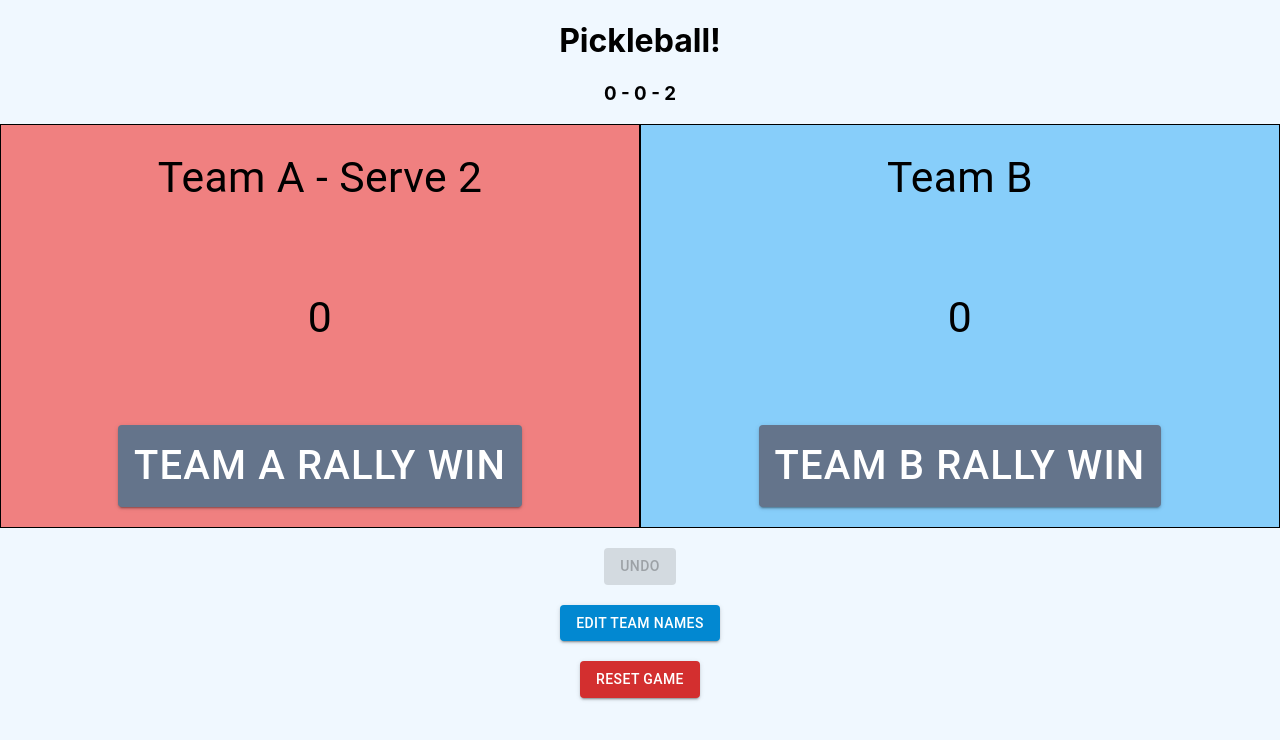
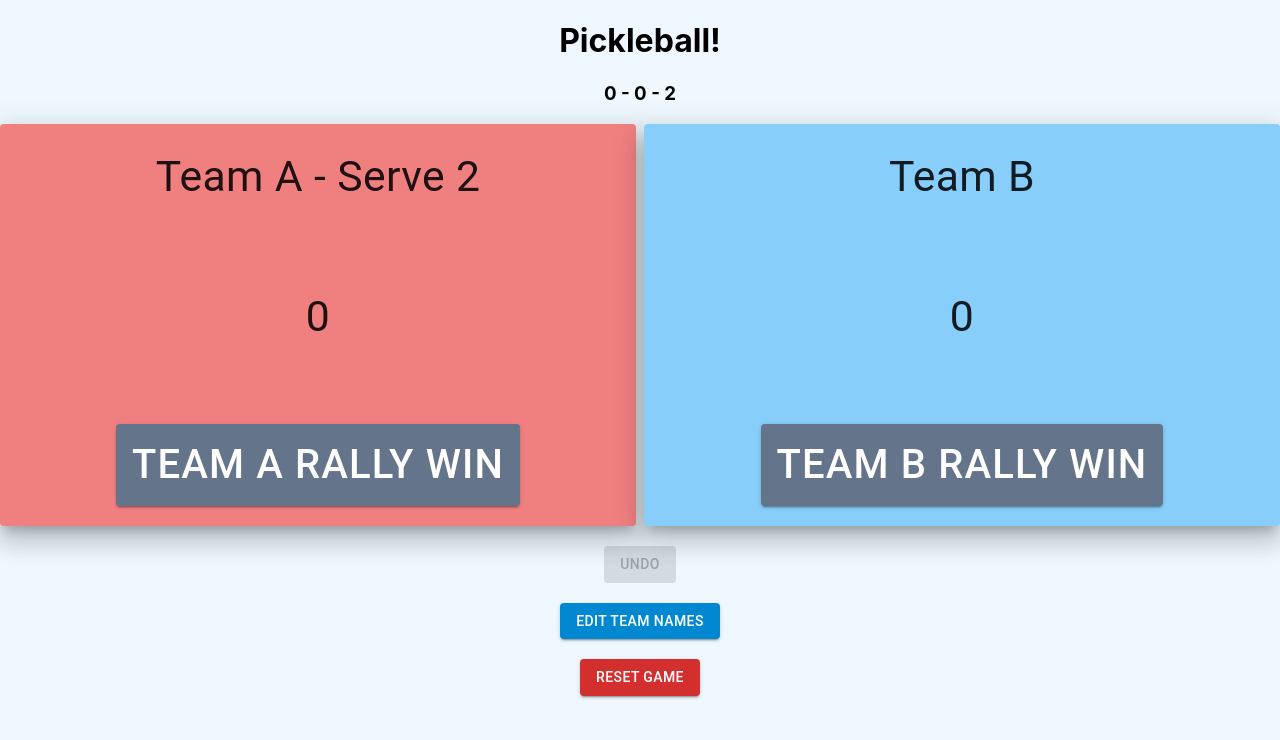
Before and after one commit to doey77/pickleball-scorer, a React (Create React App) app: page / in a window 1280 px wide. Shown: the top 740 px of the page. Built offline with nearby package versions, Linux system fonts and the light colour scheme.

Commit message:
use cards

```diff
--- a/src/components/Scoreboard.tsx
+++ b/src/components/Scoreboard.tsx
@@ -29,7 +29,7 @@ export default function Scoreboard(props: ScoreboardProps) {
   return (
     <>
       <h3>{score}</h3>
-      <Grid container columns={width > 900 ? 2 : 1}>
+      <Grid container spacing={1} columns={width > 900 ? 2 : 1}>
         <Grid item xs={1}>
           <ScoreboardTeamScore
             score={game.scoreA}
--- a/src/components/ScoreboardTeamScore.tsx
+++ b/src/components/ScoreboardTeamScore.tsx
@@ -1,6 +1,6 @@
 import Stack from '@mui/material/Stack'
-import Box from '@mui/material/Box'
 import Typography from '@mui/material/Typography'
+import Card from '@mui/material/Card'
 import ScoreButton from './ScoreButton'
 import { useViewport } from '../context/viewport'
 
@@ -31,11 +31,9 @@ export default function ScoreboardTeamScore(props: ScoreboardTeamScoreProps) {
   }
 
   return (
-    <Box
-      sx={{
-        backgroundColor: teamA ? 'lightcoral' : 'lightskyblue',
-        border: '1px solid black',
-      }}
+    <Card
+      elevation={16}
+      sx={{ backgroundColor: teamA ? 'lightcoral' : 'lightskyblue' }}
     >
       <br />
       <Stack
@@ -56,6 +54,6 @@ export default function ScoreboardTeamScore(props: ScoreboardTeamScoreProps) {
         />
       </Stack>
       <br />
-    </Box>
+    </Card>
   )
 }
```
